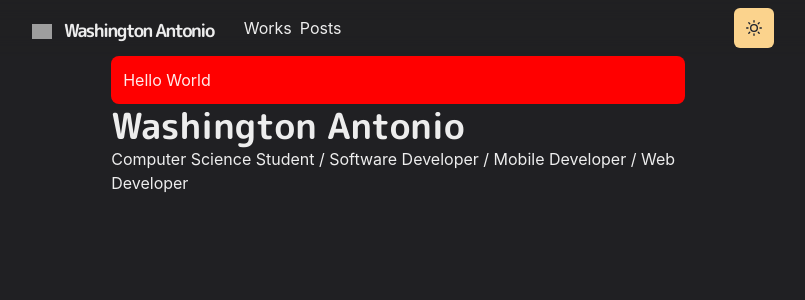
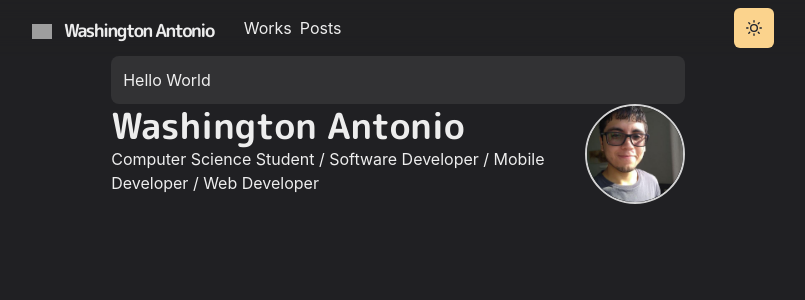
Before and after one commit to Washington-coder/portifolio, a Next.js app: page / in a window 1280 px wide. Shown: the top 300 px of the page, without its empty margins (242-1047 px from the left). Built offline with nearby package versions, Linux system fonts and the light colour scheme; grey boxes are pictures that could not be loaded.

Commit message:
feat: add profile image

```diff
--- a/pages/index.js
+++ b/pages/index.js
@@ -1,9 +1,9 @@
-import { Container, Box, Heading } from '@chakra-ui/react'
+import { Container, Box, Heading, Image, useColorModeValue } from '@chakra-ui/react'
 
 const Page = () => {
     return (
         <Container>
-            <Box borderRadius='lg' bg='red' p={3}>
+            <Box borderRadius='lg' bg={useColorModeValue('whiteAlpha.500', 'whiteAlpha.200')} p={3}>
                 <div>Hello World</div>
             </Box>
             <Box display={{ md: 'flex' }}>
@@ -13,8 +13,24 @@
                     </Heading>
                     <p>Computer Science Student / Software Developer / Mobile Developer / Web Developer</p>
                 </Box>
+                <Box
+                    flexShrink={0}
+                    mt={{ base: 4, md: 0 }}
+                    ml={{ md: 6 }}
+                    align='center'
+                >
+                    <Image
+                        borderColor="whiteAlpha.800"
+                        borderWidth={2}
+                        borderStyle="solid"
+                        maxWidth="100px"
+                        display="inline-block"
+                        borderRadius="full"
+                        src='/profile-image.jpeg'
+                        alt="Profile Image"
+                    />
+                </Box>
             </Box>
-
         </Container>
     )
 }
```
Also changed, not shown: public/profile-image.jpeg (added).
